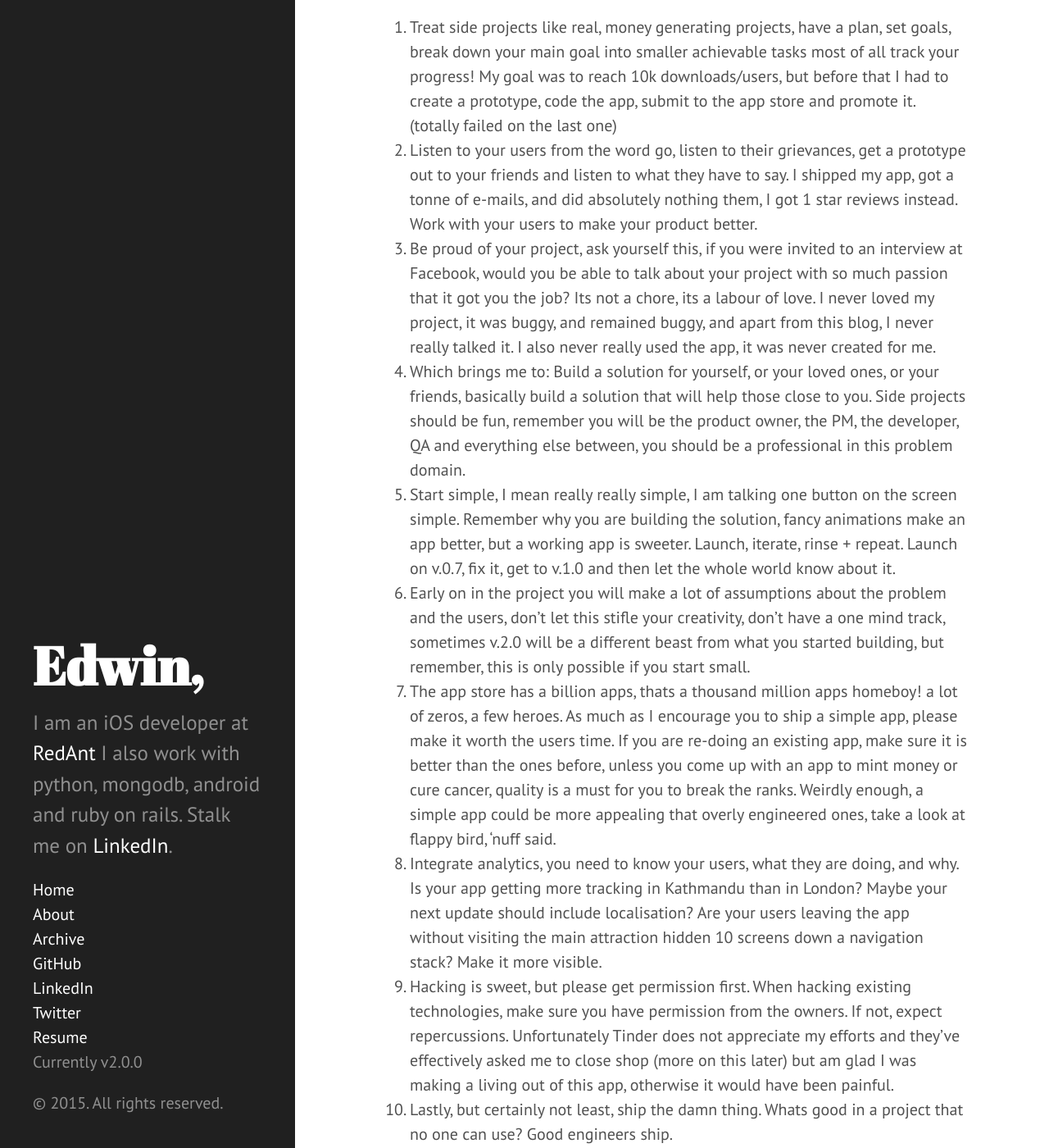
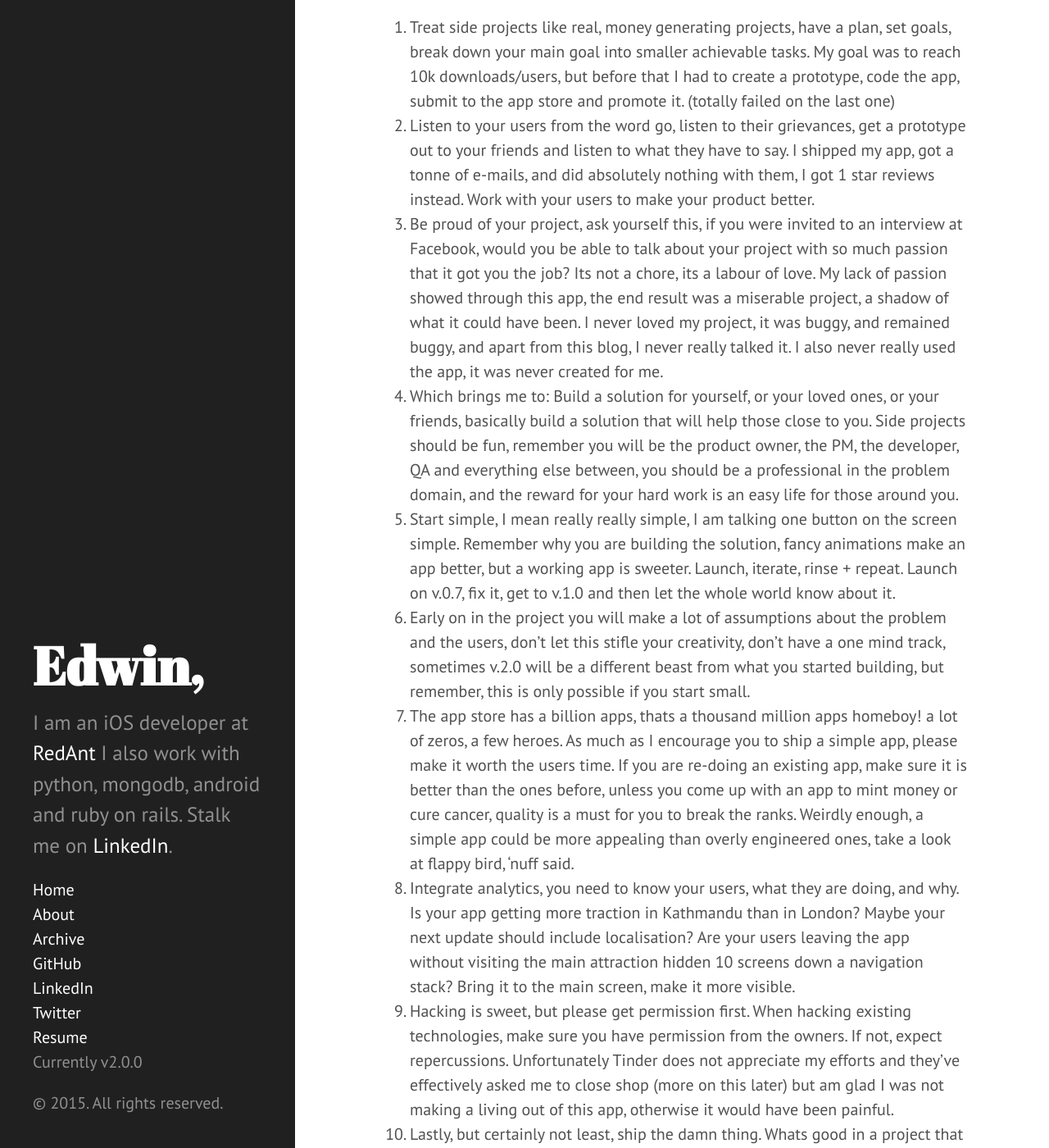
Before and after one commit to edwinbosire/edwinbosire.github.io, a Jekyll site: the page built from _posts/2015-05-13-10_lessons_i_learnt_from_my_side_projects.md, in a window 1280 px wide and 1400 px high, scrolled down 549 px. Shown: the whole window at 82% size. Built offline with Jekyll 4.4.1, drawn with Linux system fonts in a browser that asks for light colours; some of the changed text lies outside the part shown.

Commit message:
More corrections, my grammar is attrocious

```diff
--- a/_posts/2015-05-13-10_lessons_i_learnt_from_my_side_projects.md
+++ b/_posts/2015-05-13-10_lessons_i_learnt_from_my_side_projects.md
@@ -8,19 +8,19 @@
 > A Smooth Sea Never Made a Skilful Sailor.
 
 
-I've had a side project or two for as far as I could program. It's on rare occasions that I would find myself completely free of any projects, be it at work or on my own free time. Therefore I would like to share my knowledge on what I learnt about my latest project, [Swipr](http://www.google.com), which can be found on the app store.
+I've had a side project or two for as far as I could program. It's on rare occasions that I would find myself completely free of anything to do, be it at work or on my own free time. Therefore I would like to share my knowledge on what I learnt about my latest project, [Swipr](http://www.google.com), which can be found on the app store.
 
 Without further ado, here are 10 things I learnt working on this project.
 
-1. Treat side projects like real, money generating projects, have a plan, set goals, break down your main goal into smaller achievable tasks most of all track your progress! My goal was to reach 10k downloads/users, but before that I had to create a prototype, code the app, submit to the app store and promote it. (totally failed on the last one)
-2. Listen to your users from the word go, listen to their grievances, get a prototype out to your friends and listen to what they have to say. I shipped my app, got a tonne of e-mails, and did absolutely nothing them, I got 1 star reviews instead. Work with your users to make your product better.
-3. Be proud of your project, ask yourself this, if you were invited to an interview at Facebook, would you be able to talk about your project with so much passion that it got you the job? Its not a chore, its a labour of love. I never loved my project, it was buggy, and remained buggy, and apart from this blog, I never really talked it. I also never really used the app, it was never created for me.
-4. Which brings me to: Build a solution for yourself, or your loved ones, or your friends, basically build a solution that will help those close to you. Side projects should be fun, remember you will be the product owner, the PM, the developer, QA and everything else between, you should be a professional in this problem domain.
+1. Treat side projects like real, money generating projects, have a plan, set goals, break down your main goal into smaller achievable tasks. My goal was to reach 10k downloads/users, but before that I had to create a prototype, code the app, submit to the app store and promote it. (totally failed on the last one)
+2. Listen to your users from the word go, listen to their grievances, get a prototype out to your friends and listen to what they have to say. I shipped my app, got a tonne of e-mails, and did absolutely nothing with them, I got 1 star reviews instead. Work with your users to make your product better.
+3. Be proud of your project, ask yourself this, if you were invited to an interview at Facebook, would you be able to talk about your project with so much passion that it got you the job? Its not a chore, its a labour of love. My lack of passion showed through this app, the end result was a miserable project, a shadow of what it could have been. I never loved my project, it was buggy, and remained buggy, and apart from this blog, I never really talked it. I also never really used the app, it was never created for me.
+4. Which brings me to: Build a solution for yourself, or your loved ones, or your friends, basically build a solution that will help those close to you. Side projects should be fun, remember you will be the product owner, the PM, the developer, QA and everything else between, you should be a professional in the problem domain, and the reward for your hard work is an easy life for those around you.
 5. Start simple, I mean really really simple, I am talking one button on the screen simple. Remember why you are building the solution, fancy animations make an app better, but a working app is sweeter. Launch, iterate, rinse + repeat. Launch on v.0.7, fix it, get to v.1.0 and then let the whole world know about it.
 6. Early on in the project you will make a lot of assumptions about the problem and the users, don't let this stifle your creativity, don't have a one mind track, sometimes v.2.0 will be a different beast from what you started building, but remember, this is only possible if you start small.
-7. The app store has a billion apps, thats a thousand million apps homeboy! a lot of zeros, a few heroes. As much as I encourage you to ship a simple app, please make it worth the users time. If you are re-doing an existing app, make sure it is better than the ones before, unless you come up with an app to mint money or cure cancer, quality is a must for you to break the ranks. Weirdly enough, a simple app could be more appealing that overly engineered ones, take a look at flappy bird, 'nuff said.
-8. Integrate analytics, you need to know your users, what they are doing, and why. Is your app getting more tracking in Kathmandu than in London? Maybe your next update should include localisation? Are your users leaving the app without visiting the main attraction hidden 10 screens down a navigation stack? Make it more visible.
-9. Hacking is sweet, but please get permission first. When hacking existing technologies, make sure you have permission from the owners. If not, expect repercussions. Unfortunately Tinder does not appreciate my efforts and they've effectively asked me to close shop (more on this later) but am glad I was making a living out of this app, otherwise it would have been painful.
+7. The app store has a billion apps, thats a thousand million apps homeboy! a lot of zeros, a few heroes. As much as I encourage you to ship a simple app, please make it worth the users time. If you are re-doing an existing app, make sure it is better than the ones before, unless you come up with an app to mint money or cure cancer, quality is a must for you to break the ranks. Weirdly enough, a simple app could be more appealing than overly engineered ones, take a look at flappy bird, 'nuff said.
+8. Integrate analytics, you need to know your users, what they are doing, and why. Is your app getting more traction in Kathmandu than in London? Maybe your next update should include localisation? Are your users leaving the app without visiting the main attraction hidden 10 screens down a navigation stack? Bring it to the main screen, make it more visible.
+9. Hacking is sweet, but please get permission first. When hacking existing technologies, make sure you have permission from the owners. If not, expect repercussions. Unfortunately Tinder does not appreciate my efforts and they've effectively asked me to close shop (more on this later) but am glad I was not making a living out of this app, otherwise it would have been painful.
 10. Lastly, but certainly not least, ship the damn thing. Whats good in a project that no one can use? Good engineers ship.
 
-Remember, have fun, there is no point working weekend and evening if you are not enjoying it, is the project tiresome and stressful? ditch it, get a new one. Open source the old project and maybe some interested party will fork and develop it. If its not fun, it ain't worth doing.
+Remember, have fun, there is no point working weekends and evenings if you are not enjoying it, is the project tiresome and stressful? ditch it, get a new one. Open source the old project and maybe some interested party will fork and develop it. If its not fun, it ain't worth doing.
```
